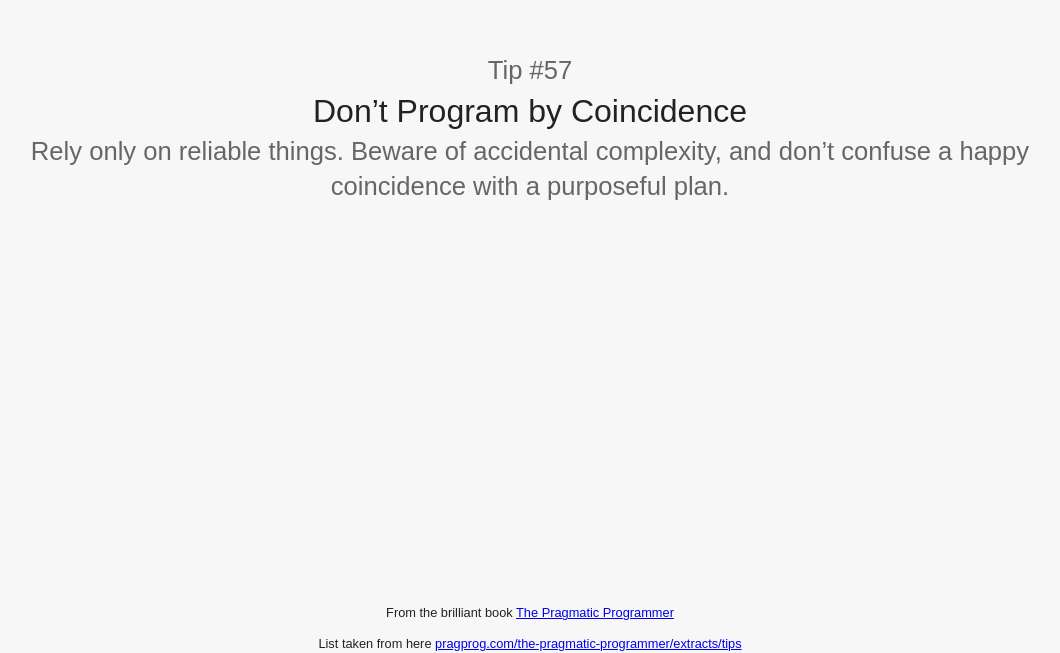
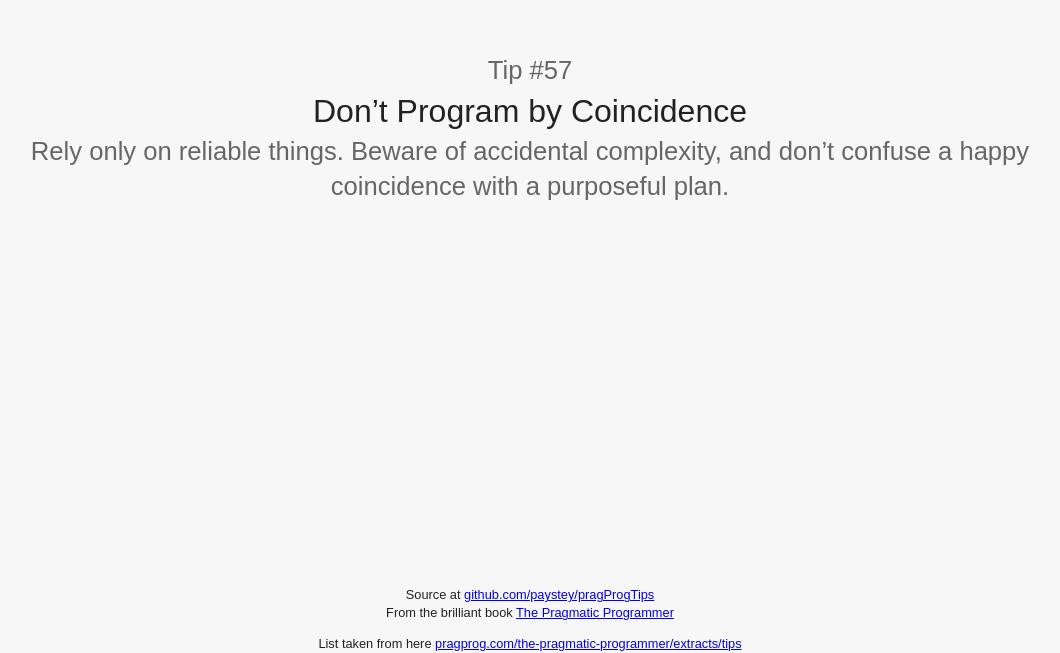
Before and after one commit to joshrp/pragProgTips, a plain HTML site: page index.htm in a window 1280 px wide. Shown: the part 147-800 px from the top of the page, without its empty margins (110-1170 px from the left). Drawn offline with nearby package versions, Linux system fonts and the light colour scheme.

Commit message:
Added github link

```diff
--- a/index.htm
+++ b/index.htm
@@ -27,7 +27,8 @@
 		<div class="desc"></div>
 	</a>
 	<div class="footer">
-		From the brilliant book <a href="http://pragprog.com/">The Pragmatic Programmer</a>
+		<div class="source">Source at <a href="https://github.com/paystey/pragProgTips">github.com/paystey/pragProgTips</a></div>
+		<div class="copy">From the brilliant book <a href="http://pragprog.com/">The Pragmatic Programmer</a></div>
 		<div class="small">
 			List taken from here <a href="http://pragprog.com/the-pragmatic-programmer/extracts/tips">pragprog.com/the-pragmatic-programmer/extracts/tips</a>
 		</div>
```
